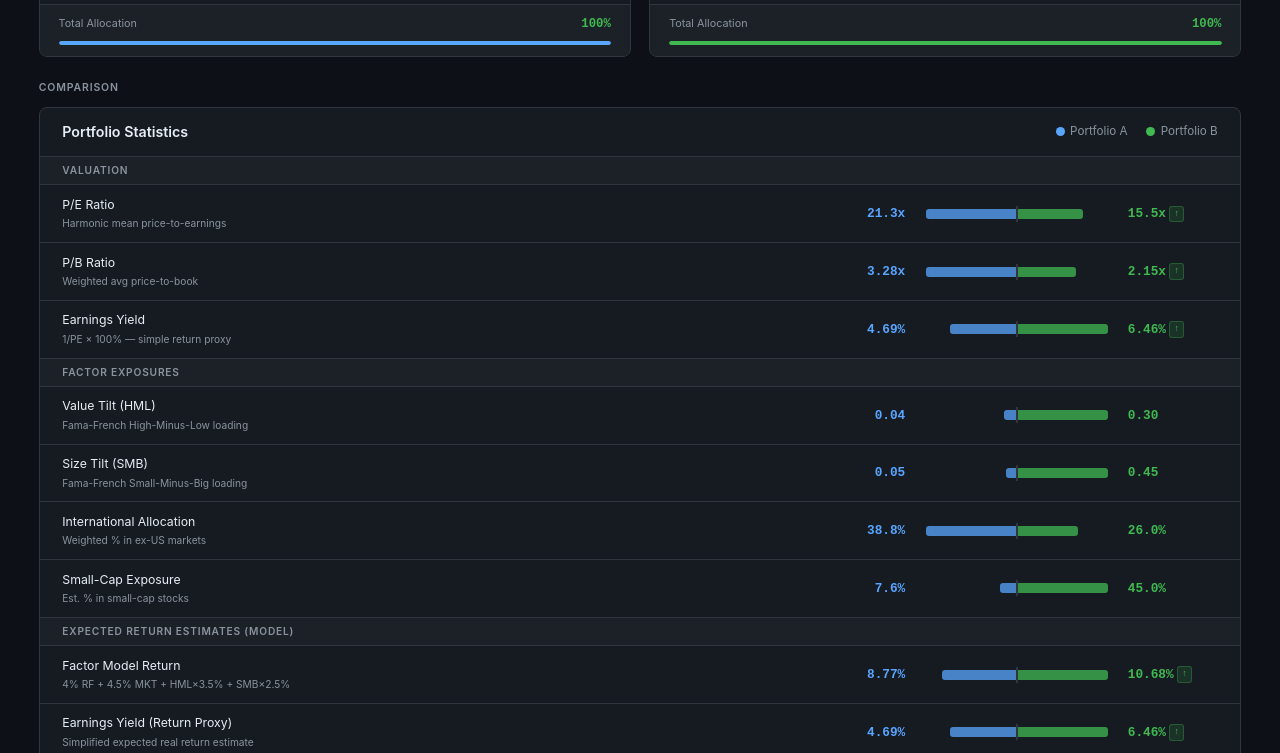
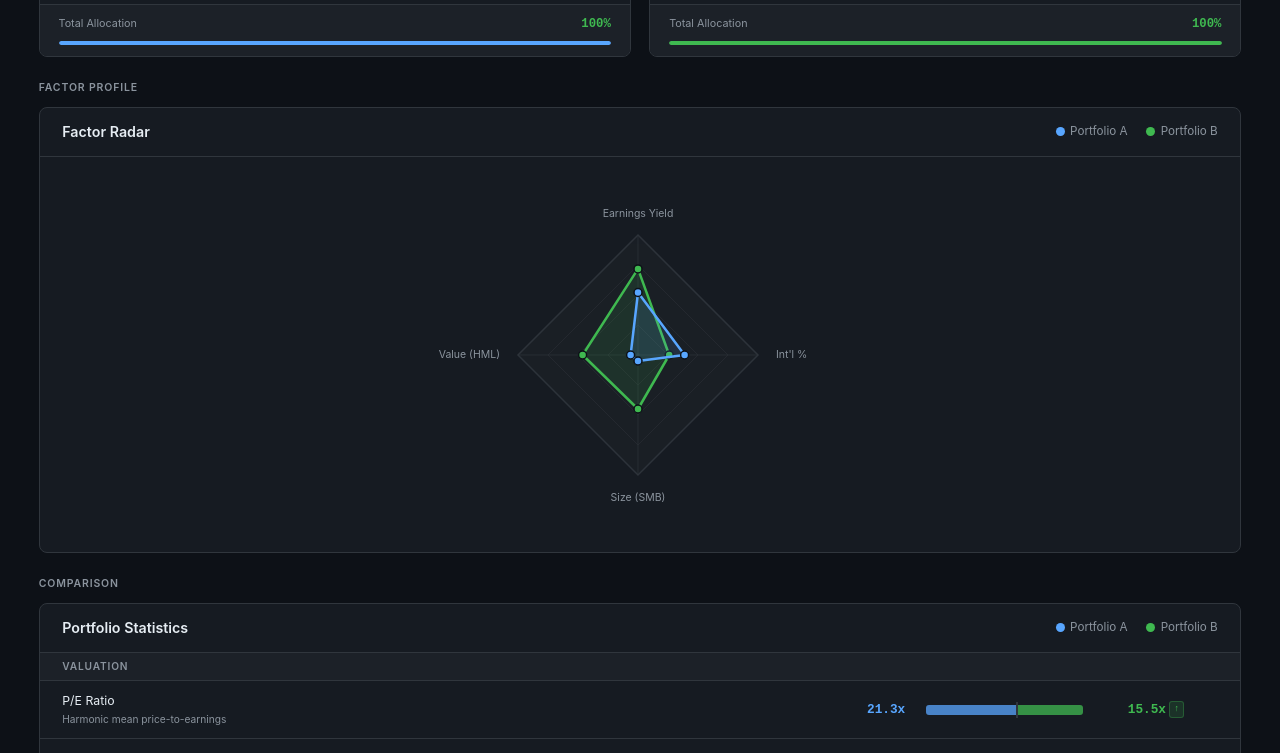
Before and after one commit to thenerfherder/finance, a plain HTML site: page index.html in a window 1280 px wide. Shown: the part 519-1272 px from the top of the page. Drawn offline with Linux system fonts and the light colour scheme.

Commit message:
Add factor radar chart (SMB, HML, Int'l %, Earnings Yield)
Co-Authored-By: Claude Sonnet 4.6 <noreply@anthropic.com>

```diff
--- a/index.html
+++ b/index.html
@@ -409,6 +409,16 @@
 
     /* ─── Tooltip ───────────────────────────────────────────── */
     [title] { cursor: help; }
+
+    /* ─── Radar chart ───────────────────────────────────────── */
+    .radar-card {
+      background: var(--surface);
+      border: 1px solid var(--border);
+      border-radius: var(--radius);
+      overflow: hidden;
+      margin-bottom: 1.5rem;
+    }
+    .radar-body { padding: 1.5rem 1rem; }
   </style>
 </head>
 <body>
@@ -489,6 +499,27 @@
     </div>
 
   </div><!-- /portfolio-grid -->
+
+  <!-- ── Factor Radar ──────────────────────────────────────────── -->
+  <div class="section-label">Factor Profile</div>
+  <div class="radar-card">
+    <div class="stats-card-header">
+      <span class="stats-card-title">Factor Radar</span>
+      <div class="legend">
+        <div class="leg-item">
+          <div class="leg-dot" style="background:var(--a-color)"></div>
+          <span id="radar-leg-a">Portfolio A</span>
+        </div>
+        <div class="leg-item">
+          <div class="leg-dot" style="background:var(--b-color)"></div>
+          <span id="radar-leg-b">Portfolio B</span>
+        </div>
+      </div>
+    </div>
+    <div class="radar-body">
+      <svg id="radar-svg" viewBox="0 0 430 350" width="100%" style="max-width:430px;display:block;margin:0 auto"></svg>
+    </div>
+  </div>
 
   <!-- ── Stats comparison ─────────────────────────────────────── -->
   <div class="section-label">Comparison</div>
@@ -891,9 +922,106 @@ const STAT_GROUPS = [
 ];
 
 // ================================================================
+// RENDER RADAR CHART
+// ================================================================
+function renderRadar() {
+  const sa = calcStats('a');
+  const sb = calcStats('b');
+
+  const nameA = document.getElementById('name-a').value.trim() || 'Portfolio A';
+  const nameB = document.getElementById('name-b').value.trim() || 'Portfolio B';
+  document.getElementById('radar-leg-a').textContent = nameA;
+  document.getElementById('radar-leg-b').textContent = nameB;
+
+  const svg = document.getElementById('radar-svg');
+  if (!svg) return;
+
+  if (!sa && !sb) {
+    svg.innerHTML = `<text x="215" y="175" text-anchor="middle" dominant-baseline="middle" font-size="13" fill="var(--muted)">Set allocations above to see chart.</text>`;
+    return;
+  }
+
+  const cx = 213, cy = 175, R = 120;
+  const FONT = "-apple-system, BlinkMacSystemFont, 'Segoe UI', system-ui, sans-serif";
+
+  // Axes: top=Earnings Yield, right=Int'l %, bottom=Size SMB, left=Value HML
+  const AXES = [
+    { key: 'earningsYield', label: 'Earnings Yield', max: 9.0,  angle: -Math.PI / 2 },
+    { key: 'intlPct',       label: "Int'l %",         max: 100,  angle: 0 },
+    { key: 'smb',           label: 'Size (SMB)',       max: 1.0,  angle: Math.PI / 2 },
+    { key: 'hml',           label: 'Value (HML)',      max: 0.65, angle: Math.PI },
+  ];
+
+  const RINGS = [0.25, 0.5, 0.75, 1.0];
+
+  function pt(angle, frac) {
+    return [cx + frac * R * Math.cos(angle), cy + frac * R * Math.sin(angle)];
+  }
+
+  function labelStyle(angle) {
+    const EPS = 0.01;
+    if (Math.abs(angle) < EPS)                          return { anchor: 'start',  baseline: 'middle' };
+    if (Math.abs(Math.abs(angle) - Math.PI) < EPS)     return { anchor: 'end',    baseline: 'middle' };
+    if (angle < 0)                                       return { anchor: 'middle', baseline: 'auto' };
+    return                                                      { anchor: 'middle', baseline: 'hanging' };
+  }
+
+  let s = '';
+
+  // Grid rings
+  RINGS.forEach((f, i) => {
+    const pts = AXES.map(a => pt(a.angle, f).map(v => v.toFixed(1)).join(',')).join(' ');
+    const outer = i === RINGS.length - 1;
+    s += `<polygon points="${pts}" fill="${outer ? 'rgba(255,255,255,0.02)' : 'none'}" stroke="var(--border)" stroke-width="${outer ? 1.5 : 1}" opacity="${outer ? 0.9 : 0.4}"/>`;
+  });
+
+  // Axis lines
+  AXES.forEach(ax => {
+    const [x, y] = pt(ax.angle, 1);
+    s += `<line x1="${cx}" y1="${cy}" x2="${x.toFixed(1)}" y2="${y.toFixed(1)}" stroke="var(--border)" stroke-width="1" opacity="0.6"/>`;
+  });
+
+  // Center dot
+  s += `<circle cx="${cx}" cy="${cy}" r="2" fill="var(--border)" opacity="0.5"/>`;
+
+  // Portfolio polygon
+  function drawPortfolio(stats, color) {
+    if (!stats) return '';
+    const pts = AXES.map(ax => {
+      const frac = Math.min(Math.max((stats[ax.key] ?? 0) / ax.max, 0), 1);
+      return pt(ax.angle, frac).map(v => v.toFixed(1)).join(',');
+    }).join(' ');
+    let out = `<polygon points="${pts}" fill="${color}" fill-opacity="0.12" stroke="${color}" stroke-width="2.5" stroke-linejoin="round" stroke-linecap="round"/>`;
+    AXES.forEach(ax => {
+      const frac = Math.min(Math.max((stats[ax.key] ?? 0) / ax.max, 0), 1);
+      const [dx, dy] = pt(ax.angle, frac);
+      out += `<circle cx="${dx.toFixed(1)}" cy="${dy.toFixed(1)}" r="4" fill="${color}" stroke="var(--bg)" stroke-width="1.5"/>`;
+    });
+    return out;
+  }
+
+  // Draw B first so A renders on top
+  s += drawPortfolio(sb, 'var(--b-color)');
+  s += drawPortfolio(sa, 'var(--a-color)');
+
+  // Axis labels
+  const GAP = 18;
+  AXES.forEach(ax => {
+    const lx = cx + (R + GAP) * Math.cos(ax.angle);
+    const ly = cy + (R + GAP) * Math.sin(ax.angle);
+    const { anchor, baseline } = labelStyle(ax.angle);
+    s += `<text x="${lx.toFixed(1)}" y="${ly.toFixed(1)}" text-anchor="${anchor}" dominant-baseline="${baseline}" font-size="10.5" fill="var(--muted)" font-family="${FONT}">${ax.label}</text>`;
+  });
+
+  svg.innerHTML = s;
+}
+
+// ================================================================
 // RENDER STATS
 // ================================================================
 function renderStats() {
+  renderRadar();
+
   const sa = calcStats('a');
   const sb = calcStats('b');
 
```
